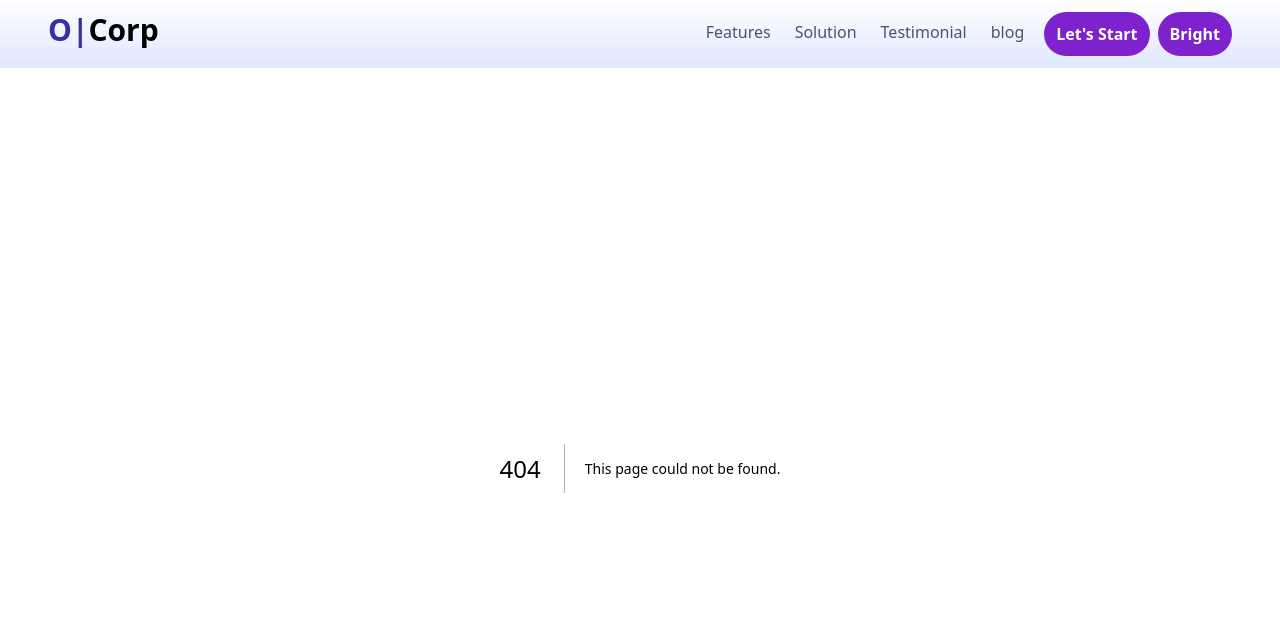
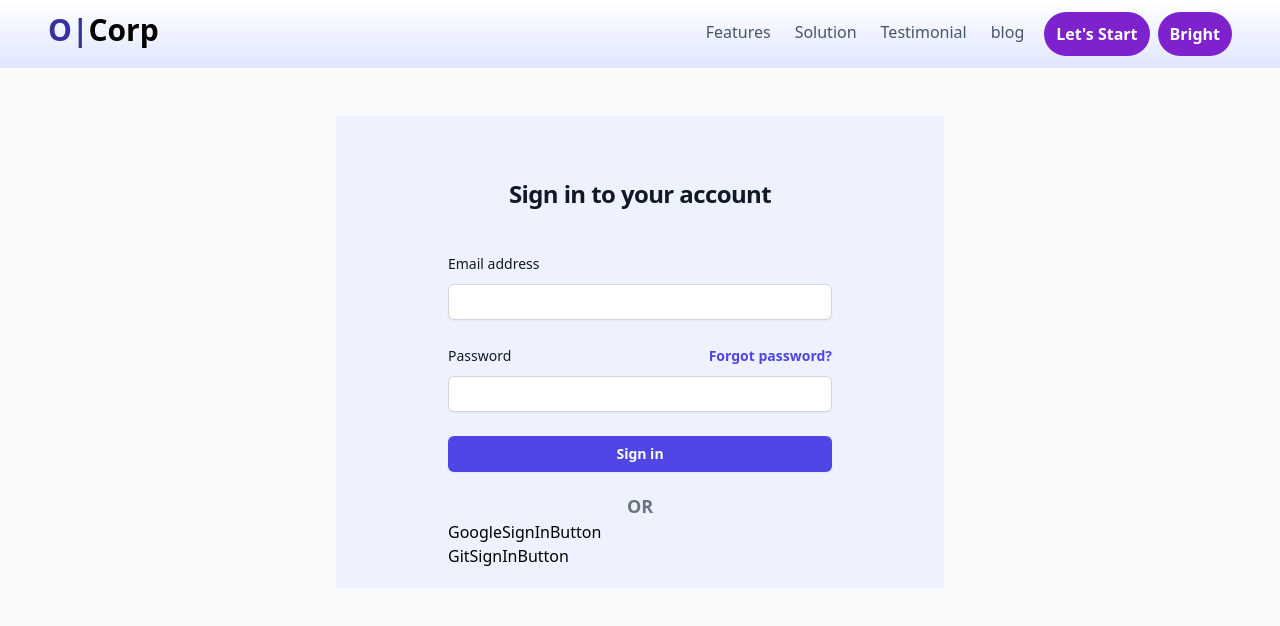
Before and after one commit to devdotfatima/Nextjs-Practice, a Next.js app: page /signIn in a window 1280 px wide. Before the commit this address had no page. Shown: the top 626 px of the page. Built offline with nearby package versions, Linux system fonts and the light colour scheme.

Commit message:
adds signIn page

```diff
--- /dev/null
+++ b/app/components/GitSignInButton.tsx
@@ -0,0 +1,7 @@
+import React from "react";
+
+const GitSignInButton = () => {
+  return <div>GitSignInButton</div>;
+};
+
+export default GitSignInButton;
--- /dev/null
+++ b/app/components/GoogleSignInButton.tsx
@@ -0,0 +1,7 @@
+import React from "react";
+
+const GoogleSignInButton = () => {
+  return <div>GoogleSignInButton</div>;
+};
+
+export default GoogleSignInButton;
--- a/app/components/Header.tsx
+++ b/app/components/Header.tsx
@@ -1,6 +1,7 @@
 "use client";
 import React, { useEffect } from "react";
 import { useTheme } from "next-themes";
+import Link from "next/link";
 
 const Header = () => {
   const [anchorElNav, setAnchorElNav] = React.useState<boolean>(false);
@@ -53,7 +54,7 @@ const Header = () => {
             aria-controls="mobile-menu"
             aria-expanded="false"
           >
-            Let&apos;s Start
+            <Link href={"/signIn"}>Let&apos;s Start</Link>
           </button>
 
           <button
--- /dev/null
+++ b/app/signIn/page.tsx
@@ -0,0 +1,100 @@
+"use client";
+import { useState } from "react";
+import GoogleSignInButton from "../components/GoogleSignInButton";
+import GitSignInButton from "../components/GitSignInButton";
+
+const SignInPage = () => {
+  const [email, setEmail] = useState<FormDataEntryValue | null>("");
+  const [password, setPassword] = useState<FormDataEntryValue | null>("");
+
+  const handleSubmit = (event: React.FormEvent<HTMLFormElement>) => {
+    event.preventDefault();
+    const data = new FormData(event.currentTarget);
+    console.log({
+      email: data.get("email"),
+      password: data.get("password"),
+    });
+    setEmail(data.get("email"));
+    setPassword(data.get("password"));
+  };
+
+  return (
+    <div className="flex min-h-full bg-slate-50 dark:bg-slate-700 dark:text-white flex-col justify-center px-6 py-12 lg:px-8 ">
+      <div className="bg-indigo-50 dark:bg-slate-600	 rounded sm:w-1/2 w-full mx-auto   p-5">
+        <div className="sm:mx-auto sm:w-full sm:max-w-sm  ">
+          <h2 className="mt-10 text-center text-2xl font-bold leading-9 tracking-tight text-gray-900">
+            Sign in to your account
+          </h2>
+        </div>
+
+        <div className="mt-10 sm:mx-auto sm:w-full sm:max-w-sm">
+          <form className="space-y-6" action="#" method="POST">
+            <div>
+              <label
+                htmlFor="email"
+                className="block text-sm font-medium leading-6 text-gray-900"
+              >
+                Email address
+              </label>
+              <div className="mt-2">
+                <input
+                  id="email"
+                  name="email"
+                  type="email"
+                  autoComplete="email"
+                  required
+                  className="block w-full rounded-md border-0 py-1.5 text-gray-900 shadow-sm ring-1 ring-inset ring-gray-300 placeholder:text-gray-400 focus:ring-2 focus:ring-inset focus:ring-indigo-600 sm:text-sm sm:leading-6"
+                />
+              </div>
+            </div>
+
+            <div>
+              <div className="flex items-center justify-between">
+                <label
+                  htmlFor="password"
+                  className="block text-sm font-medium leading-6 text-gray-900"
+                >
+                  Password
+                </label>
+                <div className="text-sm">
+                  <a
+                    href="#"
+                    className="font-semibold text-indigo-600 dark:text-indigo-500 hover:text-indigo-500"
+                  >
+                    Forgot password?
+                  </a>
+                </div>
+              </div>
+              <div className="mt-2">
+                <input
+                  id="password"
+                  name="password"
+                  type="password"
+                  autoComplete="current-password"
+                  required
+                  className="block w-full rounded-md border-0 py-1.5 text-gray-900 shadow-sm ring-1 ring-inset ring-gray-300 placeholder:text-gray-400 focus:ring-2 focus:ring-inset focus:ring-indigo-600 sm:text-sm sm:leading-6"
+                />
+              </div>
+            </div>
+
+            <div>
+              <button
+                type="submit"
+                className="flex w-full justify-center rounded-md bg-indigo-600 px-3 py-1.5 text-sm font-semibold leading-6 text-white shadow-sm hover:bg-indigo-500 focus-visible:outline focus-visible:outline-2 focus-visible:outline-offset-2 focus-visible:outline-indigo-600"
+              >
+                Sign in
+              </button>
+            </div>
+          </form>
+          <h3 className="mt-5 text-lg text-center  font-bold text-gray-500 dark:text-gray-100">
+            OR
+          </h3>
+          <GoogleSignInButton />
+          <GitSignInButton />
+        </div>
+      </div>
+    </div>
+  );
+};
+
+export default SignInPage;
```
